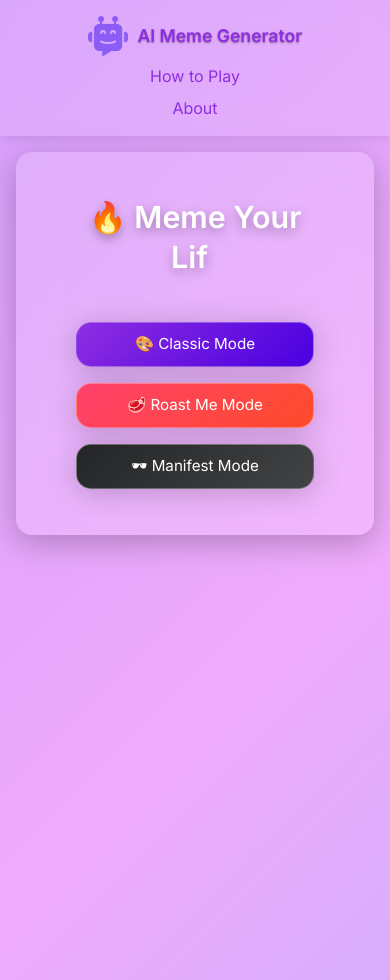
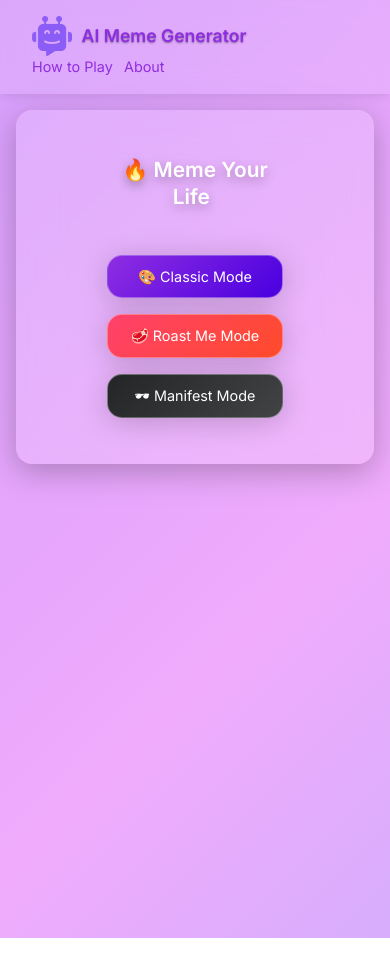
Before and after one commit to atakankaracali/aigeneratormeme, a React (Vite) app: page /meme in a window 390 px wide. After the commit the page ends 938 px from the top, so only its background shows below. Built offline with nearby package versions, Linux system fonts and the light colour scheme.

Commit message:
Edit-Meme-Page

```diff
--- a/src/components/Intro.tsx
+++ b/src/components/Intro.tsx
@@ -16,6 +16,9 @@ const Intro = ({ onNext }: IntroProps) => (
         words={['😂 AI Meme Generator', '🔥 Meme Your Life', '🚀 Boost Your Mood!']}
         loop={0}
         cursor
+        cursorStyle="|"
+        typeSpeed={50}
+        deleteSpeed={30}
       />
     </h2>
 
--- a/src/components/styles/header.css
+++ b/src/components/styles/header.css
@@ -2,6 +2,7 @@
   display: flex;
   justify-content: space-between;
   align-items: center;
+  flex-wrap: wrap;
   background: rgba(255, 255, 255, 0.1);
   padding: 1rem 2rem;
   color: #fff;
@@ -50,15 +51,14 @@
 
 @media (max-width: 480px) {
   .header {
-    flex-direction: column;
-    gap: 0.5rem;
-    text-align: center;
+    flex-direction: row;
+    justify-content: space-between;
+    align-items: center;
   }
 
   .nav-links {
-    flex-direction: column;
-    align-items: center;
-    gap: 0.5rem;
+    gap: 0.7rem;
+    font-size: 0.9rem;
   }
 
   .logo-text {
--- a/src/components/styles/intro.css
+++ b/src/components/styles/intro.css
@@ -7,20 +7,19 @@
   padding: 1.4rem;
   max-width: 100%;
   margin: 0 auto;
+  word-wrap: break-word;
+  overflow-wrap: break-word;
 }
 
 .intro-title {
-  font-size: 1.9rem;
-  font-weight: 550;
+  font-size: clamp(1.2rem, 5vw, 2rem);
+  font-weight: 600;
   color: white;
   text-shadow: 0 4px 12px rgba(0, 0, 0, 0.3);
   line-height: 1.3;
-}
-
-@media (min-width: 640px) {
-  .intro-title {
-    font-size: 2.2rem;
-  }
+  max-width: 90%;
+  margin: 0 auto;
+  word-break: break-word;
 }
 
 .intro-button {
@@ -35,6 +34,7 @@
   font-weight: 500;
   width: 90%;
   max-width: 300px;
+  text-align: center;
 }
 
 .intro-button:hover {
@@ -60,6 +60,10 @@
 @media (max-width: 480px) {
   .intro-button {
     padding: 10px 20px;
-    font-size: 0.95rem;
+    font-size: 0.9rem;
+  }
+
+  .intro-title {
+    font-size: 1.3rem;
   }
 }
--- a/src/components/styles/memeDisplay.css
+++ b/src/components/styles/memeDisplay.css
@@ -96,11 +96,11 @@
   }
 
   .meme-title {
-    font-size: 1.25rem;
+    font-size: 1.2rem;
   }
 
   .meme-text {
-    font-size: 0.95rem;
+    font-size: 0.9rem;
   }
 
   .button-group {
@@ -111,6 +111,6 @@
   .tweet-button,
   .copy-button,
   .download-button {
-    font-size: 0.9rem;
+    font-size: 0.85rem;
   }
 }
--- a/src/styles/home.css
+++ b/src/styles/home.css
@@ -46,3 +46,14 @@
 .home-button:hover {
   transform: scale(1.05);
 }
+
+@media (max-width: 480px) {
+  .home-title {
+    font-size: 1.6rem;
+    line-height: 1.3;
+  }
+
+  .home-subtitle {
+    font-size: 1rem;
+  }
+}
```
